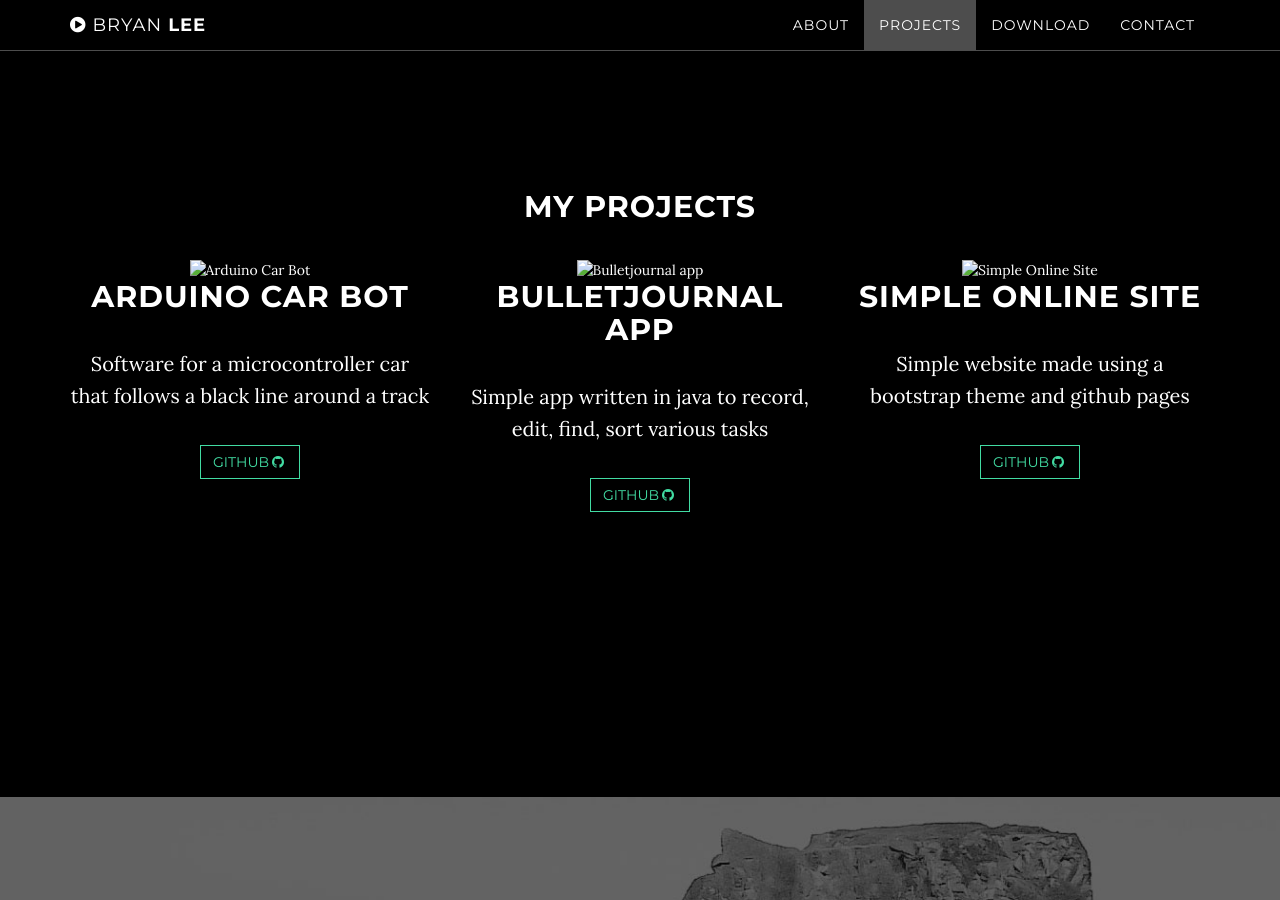
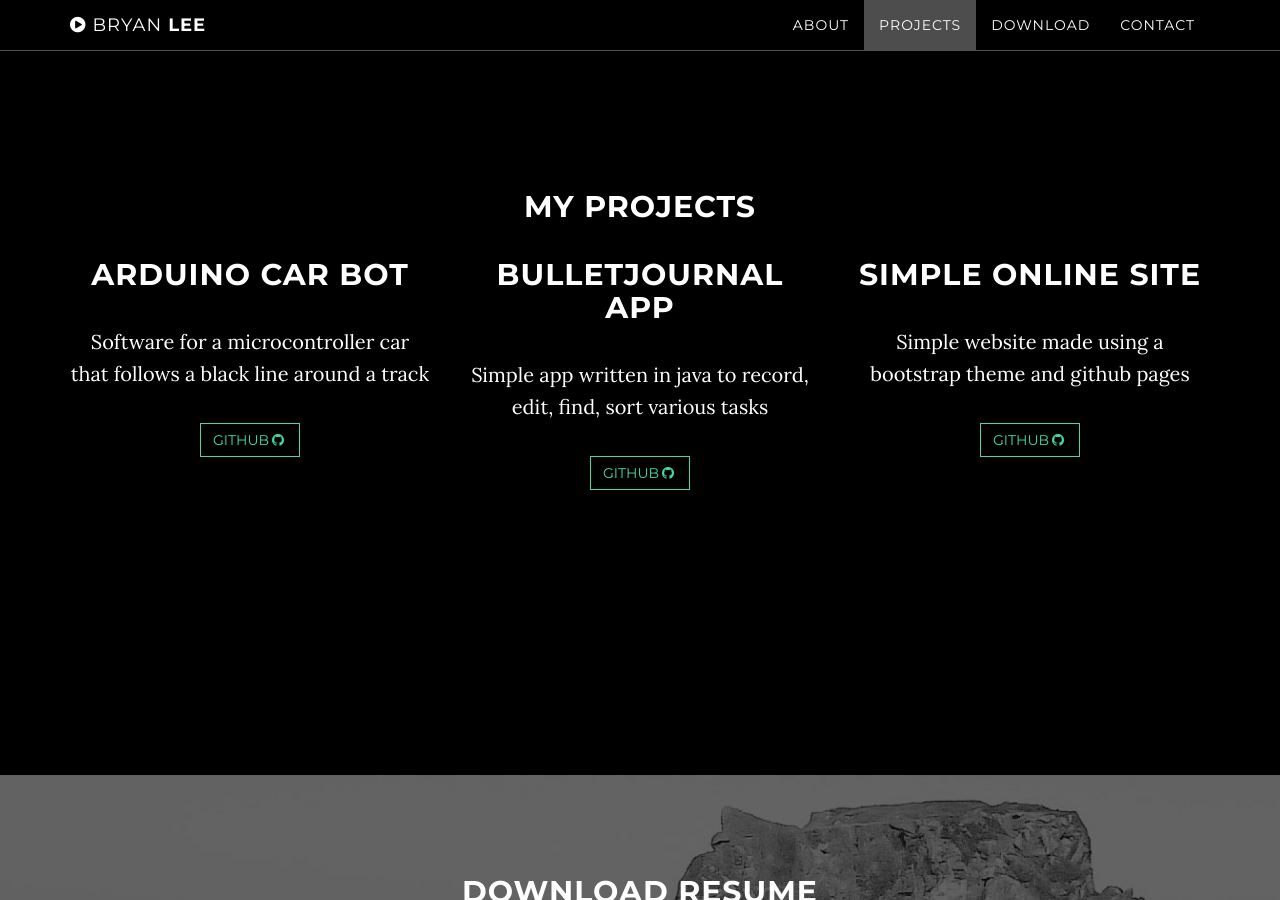
Before and after one commit to bryanleejh/bryanleejh.github.io, a Jekyll site: the page index.html, which Jekyll copies as it is, in a window 1280 px wide and 900 px high, scrolled down 1646 px. Built offline with Jekyll 4.4.1, drawn with Linux system fonts in a browser that asks for light colours; nearby versions of some CDN libraries.

Commit message:
Remove images

```diff
--- a/index.html
+++ b/index.html
@@ -120,7 +120,7 @@
                    <div class="col-md-4 col-xs-12">
                            <div class="grid">
                            <figure class="effect-sadie">
-                               <img src="" alt="Arduino Car Bot" />
+                               <!--<img src="" alt="Arduino Car Bot" />-->
                                <figcaption>
                                    <h2><span>Arduino Car</span> Bot</h2>
                                    <p>Software for a microcontroller car that follows a black line around a track<br><br>
@@ -133,7 +133,7 @@
                    <div class="col-md-4 col-xs-12">
                            <div class="grid">
                            <figure class="effect-sadie">
-                               <img src="" alt="Bulletjournal app" />
+                               <!--<img src="" alt="Bulletjournal app" />-->
                                <figcaption>
                                    <h2><span>Bulletjournal</span> App</h2>
                                    <p>Simple app written in java to record, edit, find, sort various tasks<br><br>
@@ -146,7 +146,7 @@
                    <div class="col-md-4 col-xs-12">
                            <div class="grid">
                            <figure class="effect-sadie">
-                               <img src="" alt="Simple Online Site" />
+                               <!--<img src="" alt="Simple Online Site" /> -->
                                <figcaption>
                                    <h2><span>Simple Online Site</span></h2>
                                    <p>Simple website made using a bootstrap theme and github pages<br><br>
```
